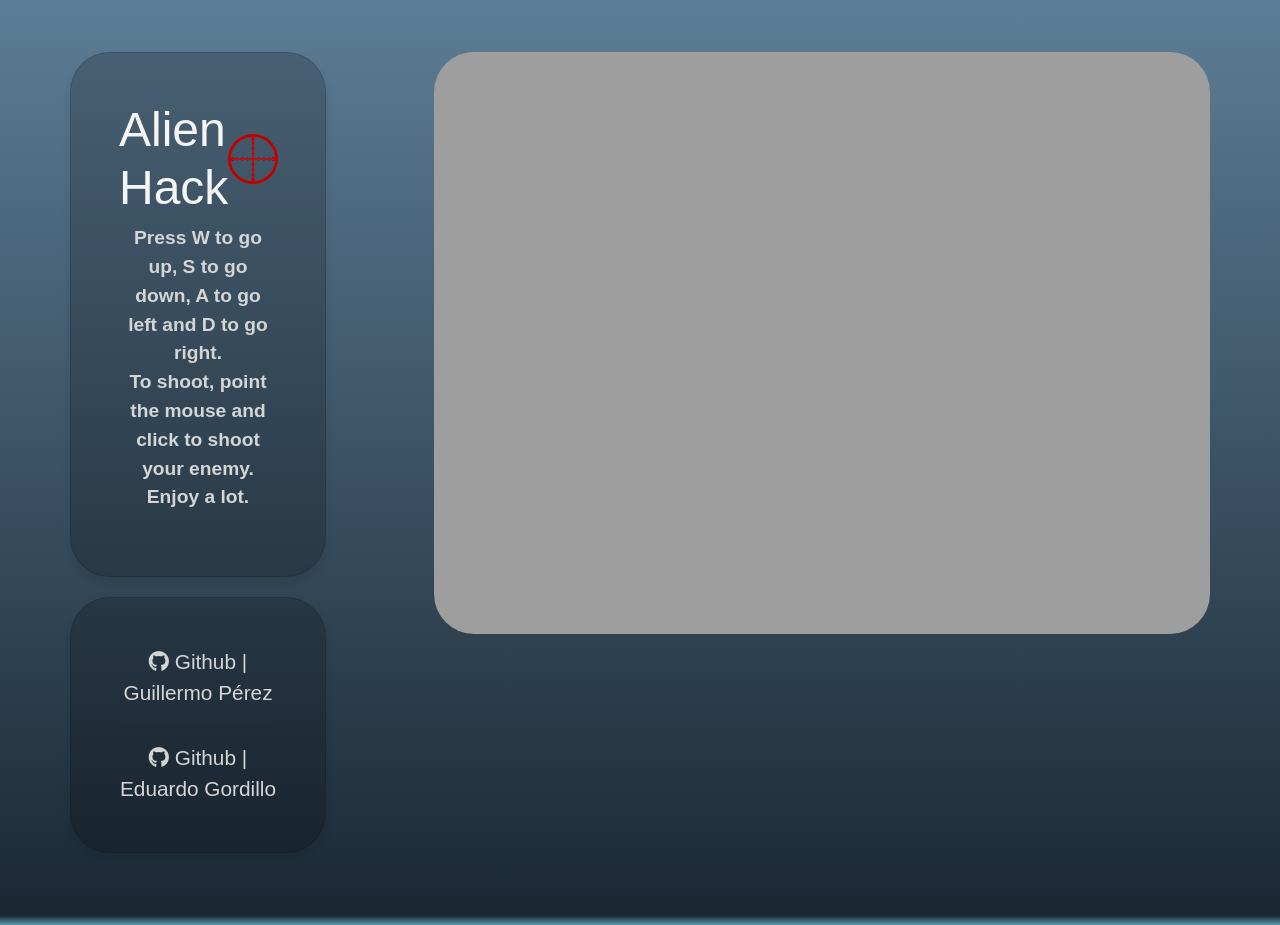
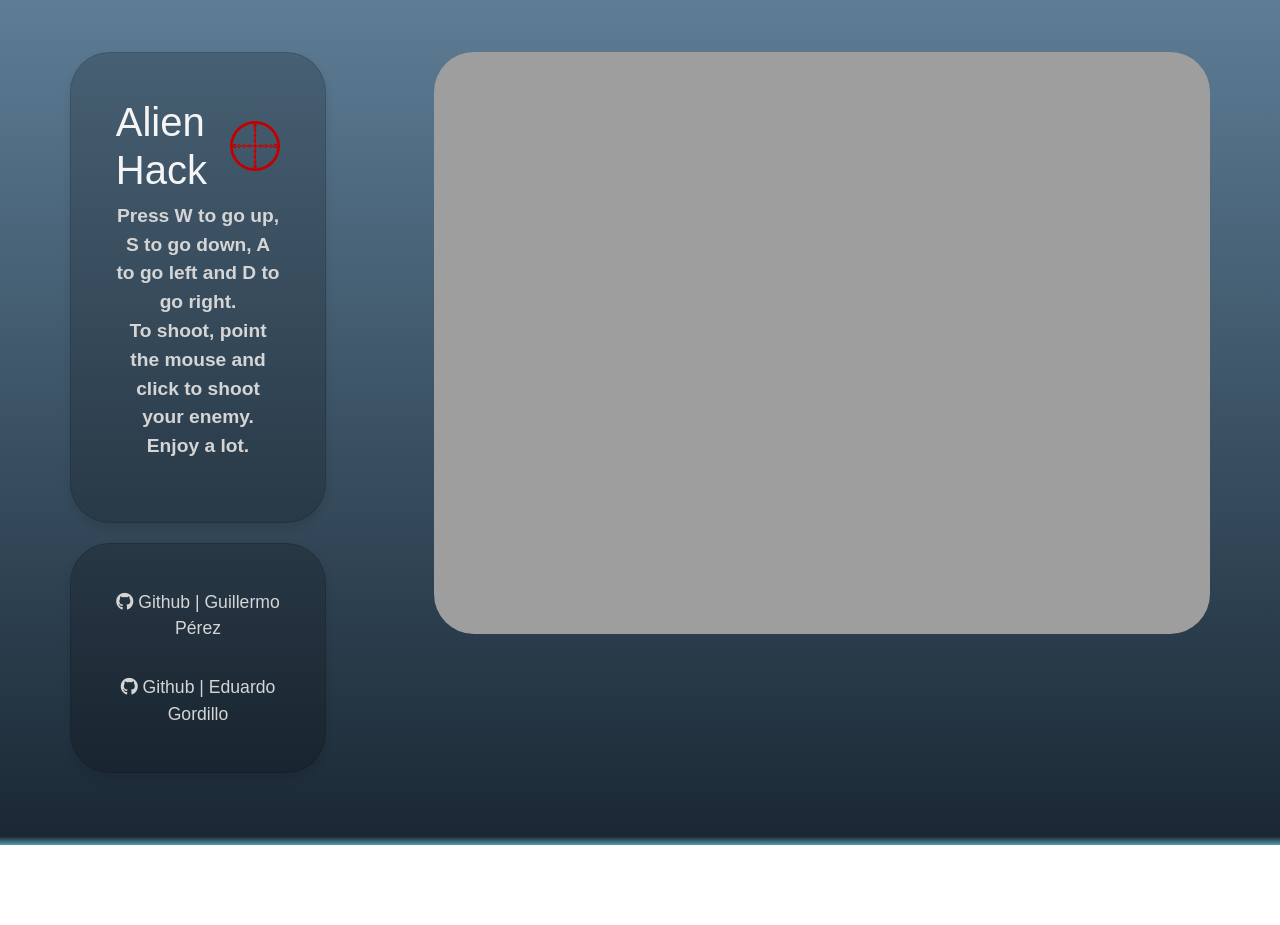
Before and after one commit to fluty84/Alien-Hackers, a plain HTML site: page index.html in a window 1280 px wide. After the commit the page ends 845 px from the top, so only its background shows below. Drawn offline with nearby package versions, Linux system fonts and the light colour scheme.

Commit message:
change style

```diff
--- a/css/styles.css
+++ b/css/styles.css
@@ -24,7 +24,7 @@ h1 {
     justify-content: space-around;
     align-items: center;
     color: #f5f5f5;
-    font-size: 3em;
+    font-size: 2.5em;
 }
 
 p {
@@ -38,7 +38,7 @@ a {
     text-align: center;
     text-decoration: none;
     color: #d5d5d5;
-    font-size: 1.3em;
+    font-size: 1.1em;
 }
 
 a:hover {
@@ -55,7 +55,7 @@ a:hover {
 }
 
 .card {
-    padding: 3em;
+    padding: 2.8em;
     border-radius: 40px;
     box-shadow: 0 5px 10px rgba(0, 0, 0, 0.10);
     background-color: rgba(0, 0, 0, 0.2);
```
